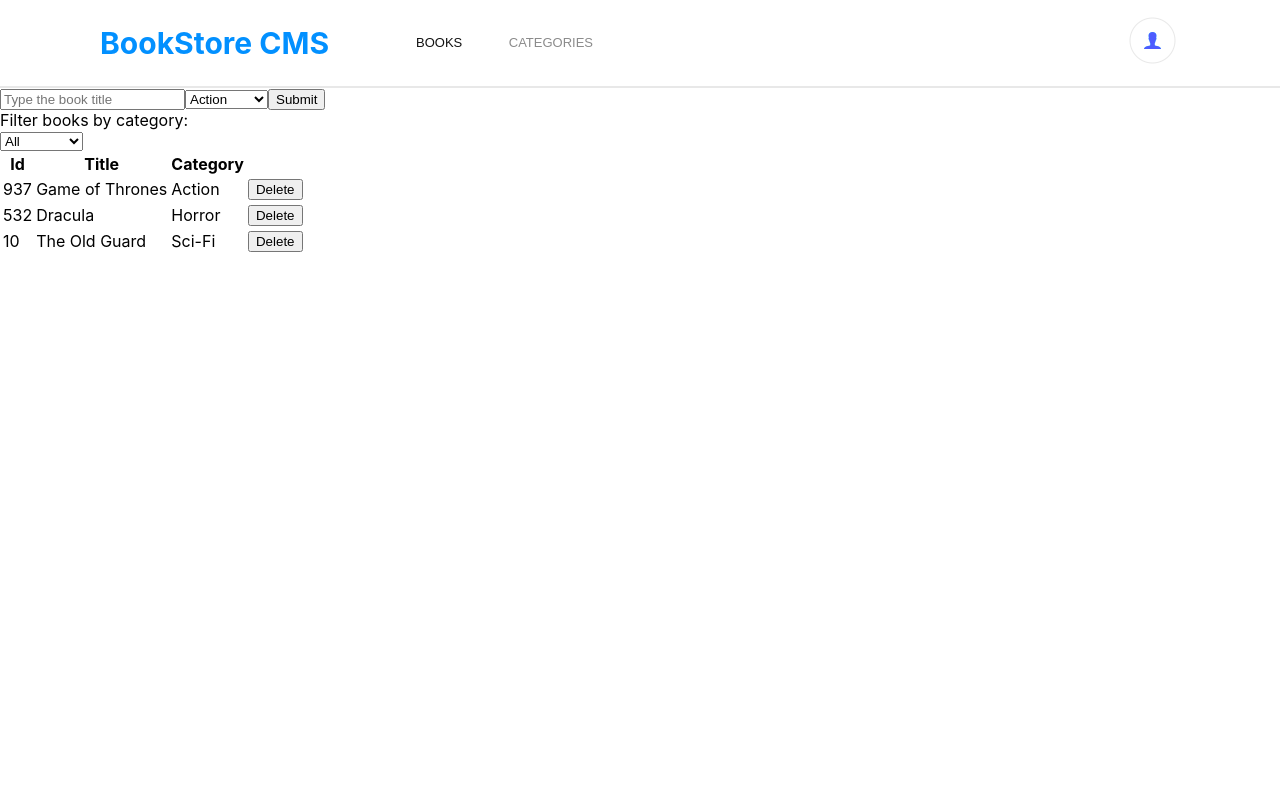
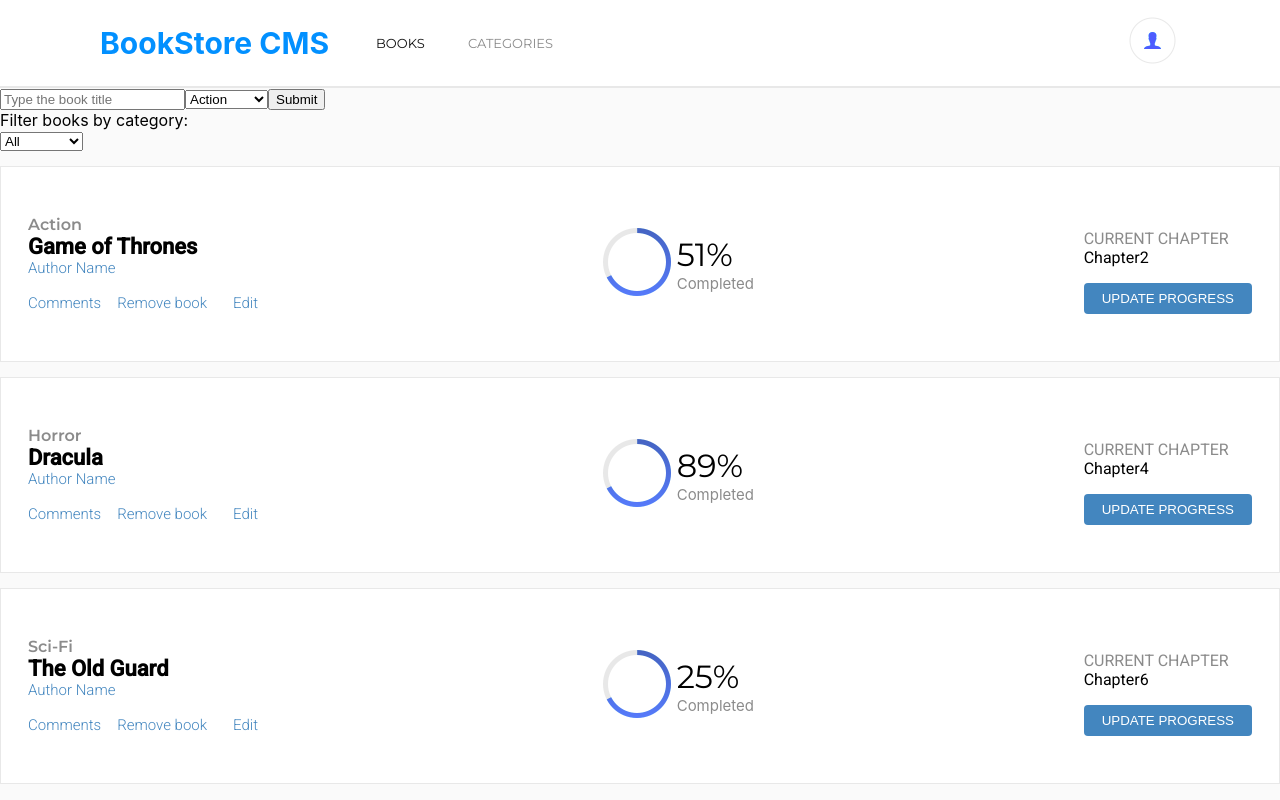
Before and after one commit to janis-jenny/Bookstore, a React (Create React App) app: page / in a window 1280 px wide. Built offline with nearby package versions, Linux system fonts and the light colour scheme.

Commit message:
Add progress component, refactor Booklist html, add style to index

```diff
--- a/src/components/Book.js
+++ b/src/components/Book.js
@@ -1,7 +1,20 @@
-/* eslint-disable react/prop-types */
 import React from 'react';
+import PropTypes from 'prop-types';
 import { useDispatch } from 'react-redux';
 import * as actions from '../actions/index';
+import Progress from './Progress';
+import CurrentChapter from './CurrentChapter';
+import * as bookStyles from '../style/Book.module.css';
+
+const {
+  bookContainer,
+  displayFlex,
+  bookCategory,
+  bookTitle,
+  bookLinks,
+  removeBook,
+  alignCenter,
+} = bookStyles;
 
 const Book = ({ book: { id, title, category } }) => {
   const dispatch = useDispatch();
@@ -11,22 +24,41 @@
     dispatch(actions.removeBookAction(id));
   };
   return (
-    <tr key={id}>
-      <td>{id}</td>
-      <td>{title}</td>
-      <td>{category}</td>
-      <td>
+    <div className={`${bookContainer} ${displayFlex}`}>
+      <div>
+        <ul>
+          <li className={bookCategory}>{category}</li>
+          <li className={bookTitle}>{title}</li>
+          <li className={bookLinks}>Author Name</li>
+        </ul>
+        <ul className={`${displayFlex} ${alignCenter}`}>
+          <li className={bookLinks}>Comments</li>
+          <li className={bookLinks}>
             <button
+              className={`${removeBook} ${bookLinks}`}
               type="submit"
               onClick={(event) => {
                 handleRemoveBook(event);
               }}
             >
-          Delete
+              Remove book
             </button>
-      </td>
-    </tr>
+          </li>
+          <li className={bookLinks}>Edit</li>
+        </ul>
+      </div>
+      <Progress />
+      <CurrentChapter />
+    </div>
   );
 };
 
+Book.propTypes = {
+  title: PropTypes.string.isRequired,
+  category: PropTypes.string.isRequired,
+  book: PropTypes.shape(
+    { id: PropTypes.number, title: PropTypes.string, category: PropTypes.string },
+  ).isRequired,
+};
+
 export default Book;
--- a/src/components/CurrentChapter.js
+++ b/src/components/CurrentChapter.js
@@ -1,4 +1,4 @@
-import * as bookStyles from '../styles/Book.module.css';
+import * as bookStyles from '../style/Book.module.css';
 
 const { chapter, chapterTitle, updateProgress } = bookStyles;
 
--- /dev/null
+++ b/src/components/Progress.js
@@ -0,0 +1,23 @@
+import progress from '../assets/progress.png';
+import * as bookStyles from '../style/Book.module.css';
+
+const {
+  displayFlex, completionPercentage, alignCenter, completed,
+} = bookStyles;
+
+export default function Progress() {
+  return (
+    <div className={`${displayFlex} ${alignCenter}`}>
+      <div>
+        <img alt="book reading progress" src={progress} />
+      </div>
+      <ul>
+        <li className={completionPercentage}>
+          {Math.floor(Math.random() * 100)}
+          %
+        </li>
+        <li className={completed}>Completed</li>
+      </ul>
+    </div>
+  );
+}
--- a/src/containers/Booklist.js
+++ b/src/containers/Booklist.js
@@ -26,17 +26,9 @@
   };
 
   return (
-    <>
+    <div>
       <CategoryFilter callback={handleFilterChange} value={category} />
-      <table>
-        <thead>
-          <tr>
-            <th>Id</th>
-            <th>Title</th>
-            <th>Category</th>
-          </tr>
-        </thead>
-        <tbody>
+      <div>
         {booksFilter().map((book) => (
           <Book
             key={book.id}
@@ -44,9 +36,8 @@
             book={book}
           />
         ))}
-        </tbody>
-      </table>
-    </>
+      </div>
+    </div>
   );
 };
 
--- a/src/index.css
+++ b/src/index.css
@@ -1,3 +1,6 @@
+@import url('https://fonts.googleapis.com/css2?family=Montserrat:wght@100;200;300;400;600;700&display=swap');
+@import url('https://fonts.googleapis.com/css2?family=Roboto:wght@300;400;500&display=swap');
+
 body {
   margin: 0;
   font-family:
@@ -14,6 +17,7 @@
     sans-serif;
   -webkit-font-smoothing: antialiased;
   -moz-osx-font-smoothing: grayscale;
+  background-color: #fafafa;
 }
 
 code {
@@ -25,3 +29,16 @@
     'Courier New',
     monospace;
 }
+
+.container {
+  margin-right: 100px;
+  margin-left: 100px;
+}
+
+ul {
+  padding-left: 0;
+}
+
+li {
+  list-style: none;
+}
```
Also changed, not shown: src/assets/progress.png (added). Lines whose indentation alone changed are shown as unchanged.
